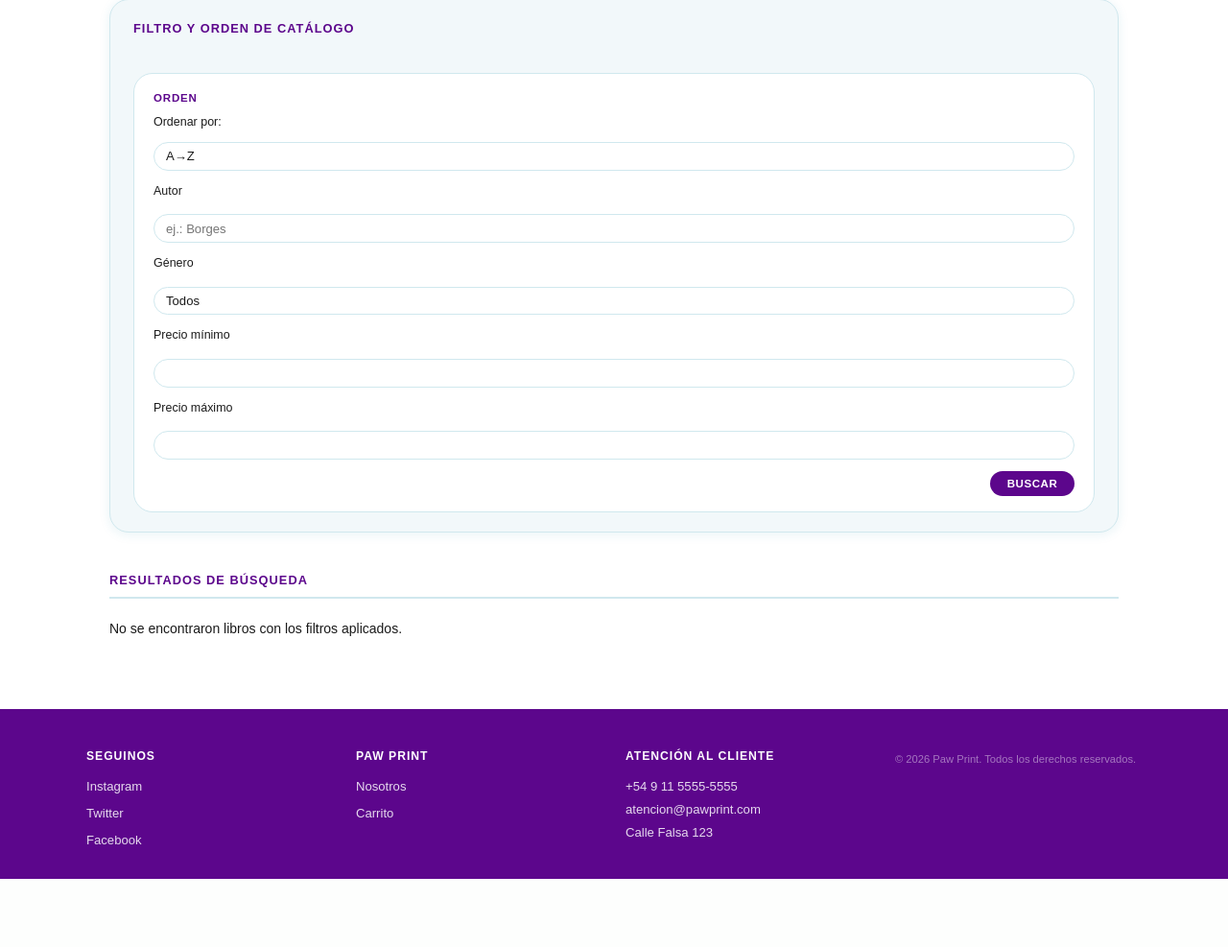
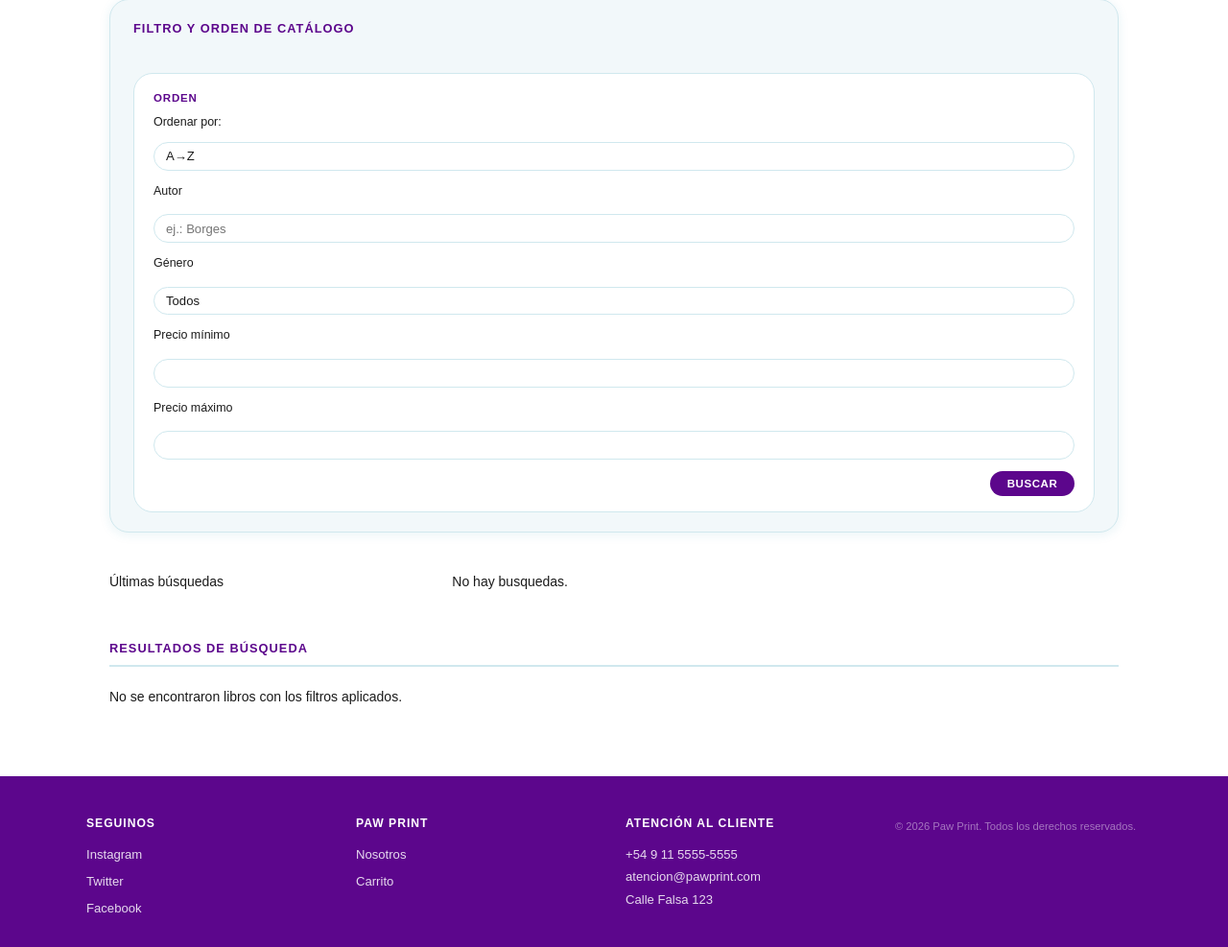
Before and after one commit to UlisesCasal/TP-Libreria-PAW-2026-Grupo3, a PHP site: template src/App/views/catalogo.view.php in a window 1280 px wide. Shown: the part 179-1166 px from the top of the page at 96% size. Before the commit the page ends 1095 px from the top, so only its background shows below. Run offline with PHP 8.4, Linux system fonts and the light colour scheme; the template is opened without the code that fills it, so the values that code supplies are empty; some web fonts are replaced.

Commit message:
Base para guardar busquedas

```diff
--- a/src/App/views/catalogo.view.php
+++ b/src/App/views/catalogo.view.php
@@ -5,6 +5,7 @@
     <meta name="viewport" content="width=device-width, initial-scale=1.0">
     <link rel="stylesheet" href="/assets/css/style.css">
     <link rel="stylesheet" href="/assets/css/catalogo.css">
+
     <title>Catálogo — Libreria</title>
 </head>
 <body>
@@ -46,6 +47,10 @@
             </form>
         </section>
         <section>
+        <h2>Últimas búsquedas</h2>
+            <div id="historial-busquedas"></div>
+        </section>
+        <section>
             <h2>Resultados de búsqueda</h2>
             <?php if (empty($libros)): ?>
                 <p>No se encontraron libros con los filtros aplicados.</p>
@@ -67,5 +72,6 @@
         </section>
     </main>
 <?php require __DIR__ . '/parts/footer.view.php'; ?>
+<script src="/assets/js/catalogo.js"></script>
 </body>
 </html>
```
Also changed, not shown: public/assets/js/catalogo.js (added).
